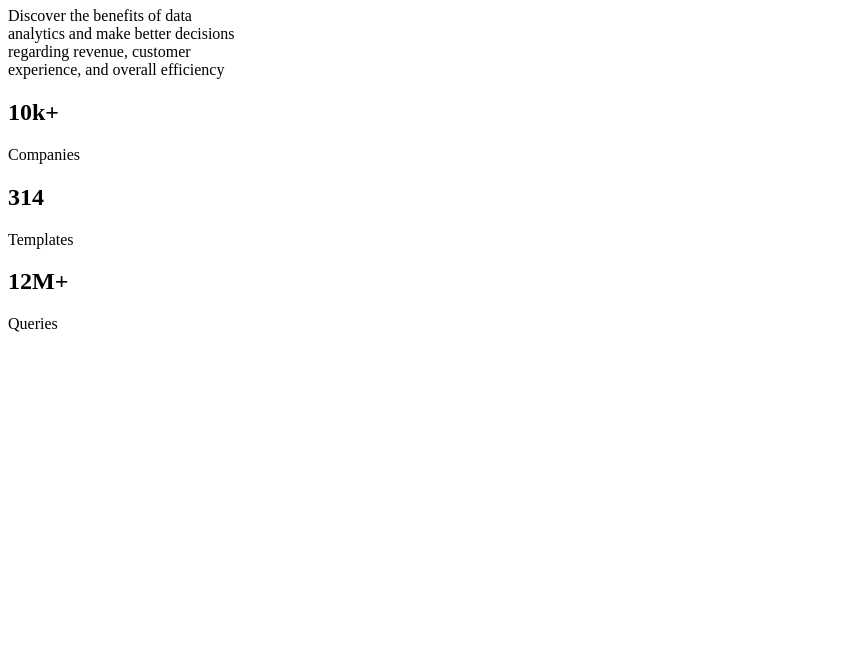
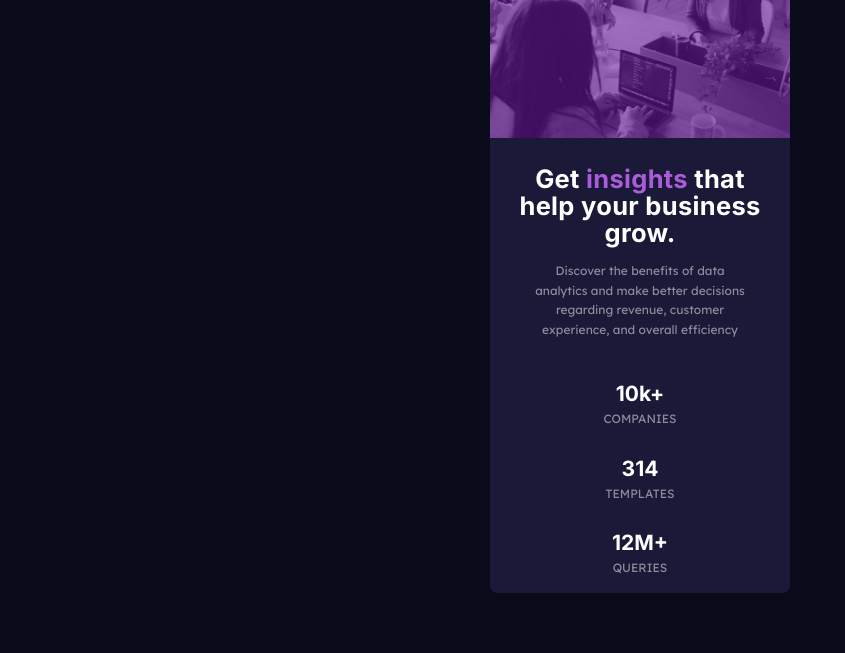
Before and after one commit to Babray03/Frontend_Mentor_Stats_Preview_Card, a plain HTML site: page index.html in a window 1280 px wide. Shown: the part 147-800 px from the top of the page, without its empty margins (0-845 px from the left). Drawn offline with Linux system fonts and the light colour scheme.

Commit message:
Update index.html

```diff
--- a/index.html
+++ b/index.html
@@ -3,7 +3,7 @@
 <head>
   <meta charset="UTF-8">
   <meta name="viewport" content="width=device-width, initial-scale=1.0">
-  <link rel="stylesheet" href="styels.css">
+  <link rel="stylesheet" href="styles.css">
   <link rel="preconnect" href="https://fonts.googleapis.com">
   <link rel="preconnect" href="https://fonts.gstatic.com" crossorigin>
   <link href="https://fonts.googleapis.com/css2?family=Lexend+Deca&display=swap" rel="stylesheet">
```
